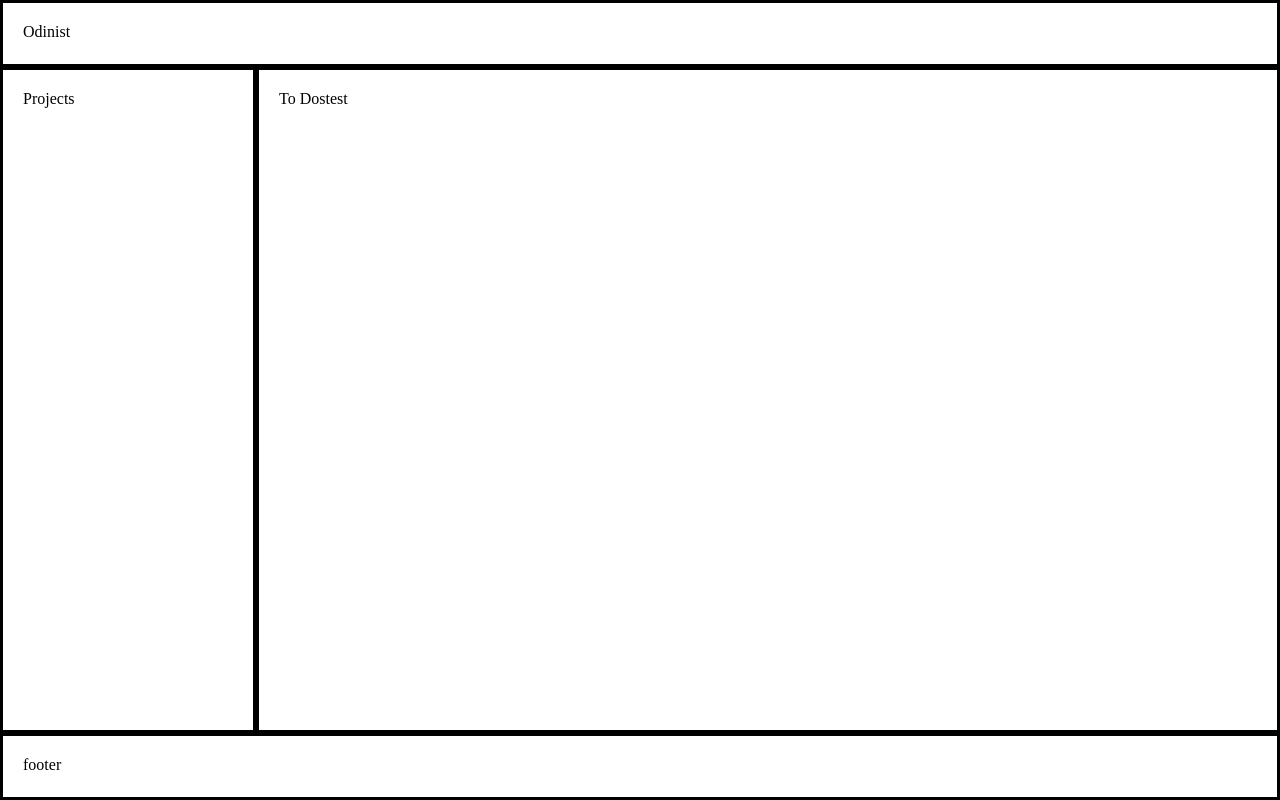
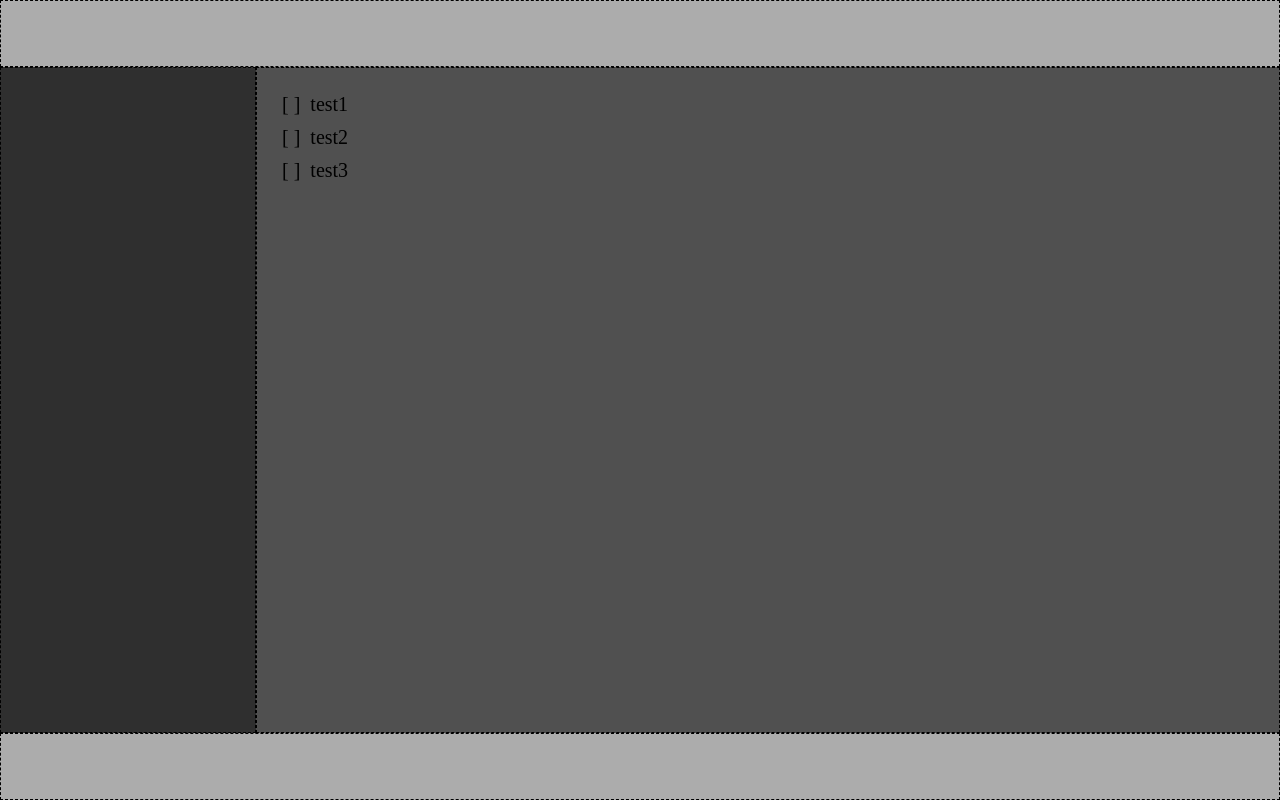
Before and after one commit to stefankonzelmann/odin-project-todoList, a website built with webpack: page src/template.html in a window 1280 px wide. Built offline with nearby package versions, Linux system fonts and the light colour scheme.

Commit message:
Add dummy ToDos and note next steps

```diff
--- a/src/index.js
+++ b/src/index.js
@@ -3,6 +3,9 @@ import ToDo from "./modules/toDoClass";
 import addToDoToPage from "./modules/DomAddToDo";
 
 loadPage();
-let test = new ToDo("test");
-console.log(test);
-addToDoToPage(test.title);
+let test1 = new ToDo("test1");
+let test2 = new ToDo("test2");
+let test3 = new ToDo("test3");
+addToDoToPage(test1.title);
+addToDoToPage(test2.title);
+addToDoToPage(test3.title);
--- a/src/modules/DomAddToDo.js
+++ b/src/modules/DomAddToDo.js
@@ -1,4 +1,15 @@
 export default function addToDoToPage(toDo) {
   const toDos = document.querySelector(".toDos");
-  toDos.innerText += toDo;
+  const newToDo = document.createElement("div");
+  const newToDoTitle = document.createElement("div");
+  const newToDoCheckbox = document.createElement("div");
+
+  newToDo.classList.add("toDo");
+  newToDoTitle.innerText = toDo;
+  newToDoCheckbox.innerText = "[ ]";
+
+  newToDo.appendChild(newToDoCheckbox);
+  newToDo.appendChild(newToDoTitle);
+
+  toDos.appendChild(newToDo);
 }
--- a/src/modules/DomLoadPage.js
+++ b/src/modules/DomLoadPage.js
@@ -17,10 +17,10 @@ export default function loadPage() {
   toDos.classList.add("toDos");
   footer.classList.add("footer");
 
-  header.innerText = "Odinist";
-  projects.innerText = "Projects";
-  toDos.innerText = "To Dos";
-  footer.innerText = "footer";
+  // header.innerText = "Odinist";
+  // projects.innerText = "Projects";
+  // toDos.innerText = "To Dos";
+  // footer.innerText = "footer";
 
   wrapper.appendChild(header);
   wrapper.appendChild(projects);
--- a/src/style.css
+++ b/src/style.css
@@ -12,8 +12,14 @@ body {
 .projects,
 .toDos,
 .footer {
-  border: solid black;
+  border: dashed black;
+  border-width: 0.5px;
   padding: 20px;
+}
+
+.header,
+.footer {
+  background-color: rgb(172, 172, 172);
 }
 
 .header {
@@ -24,6 +30,7 @@ body {
 }
 
 .projects {
+  background-color: rgb(47, 47, 47);
   grid-column-start: 1;
   grid-column-end: 2;
   grid-row-start: 2;
@@ -31,10 +38,13 @@ body {
 }
 
 .toDos {
+  background-color: rgb(80, 80, 80);
   grid-column-start: 2;
   grid-column-end: 3;
   grid-row-start: 2;
   grid-row-end: 3;
+  display: flex;
+  flex-direction: column;
 }
 
 .footer {
@@ -43,3 +53,10 @@ body {
   grid-row-start: 3;
   grid-row-end: 4;
 }
+
+.toDo {
+  font-size: 20px;
+  padding: 5px;
+  display: flex;
+  gap: 10px;
+}
```
Also changed, not shown: README.md, dist/bundle.js.
